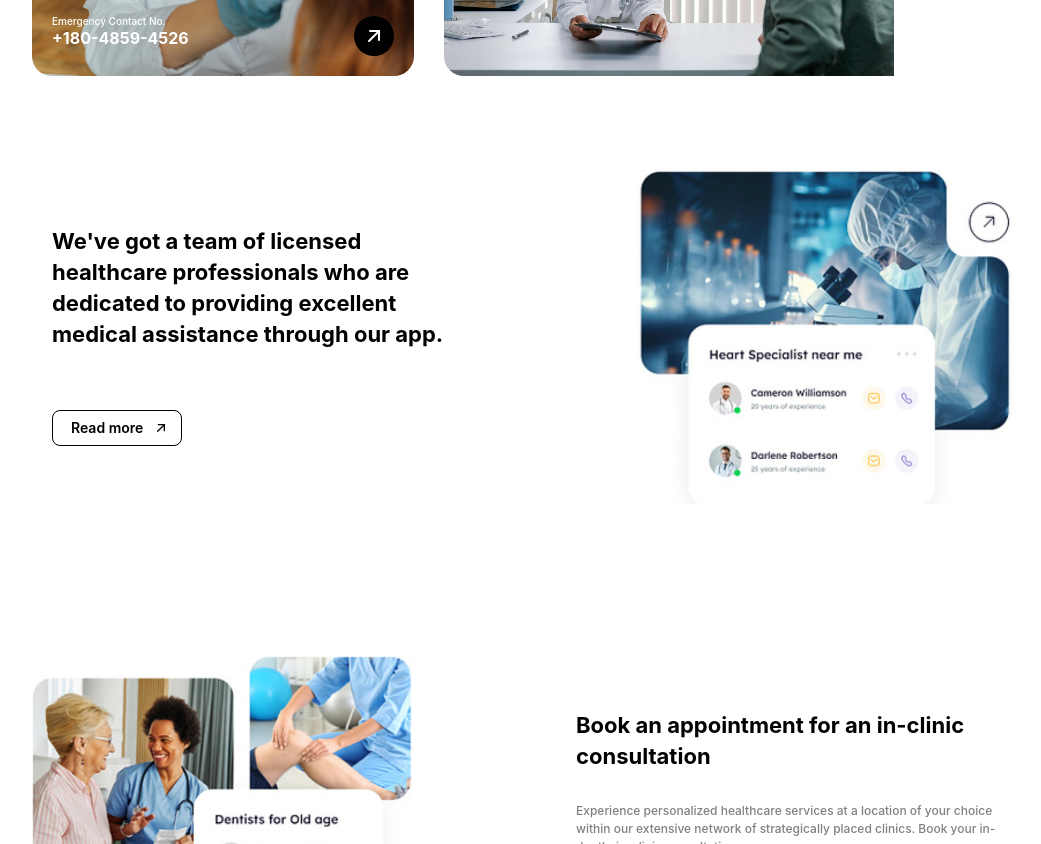
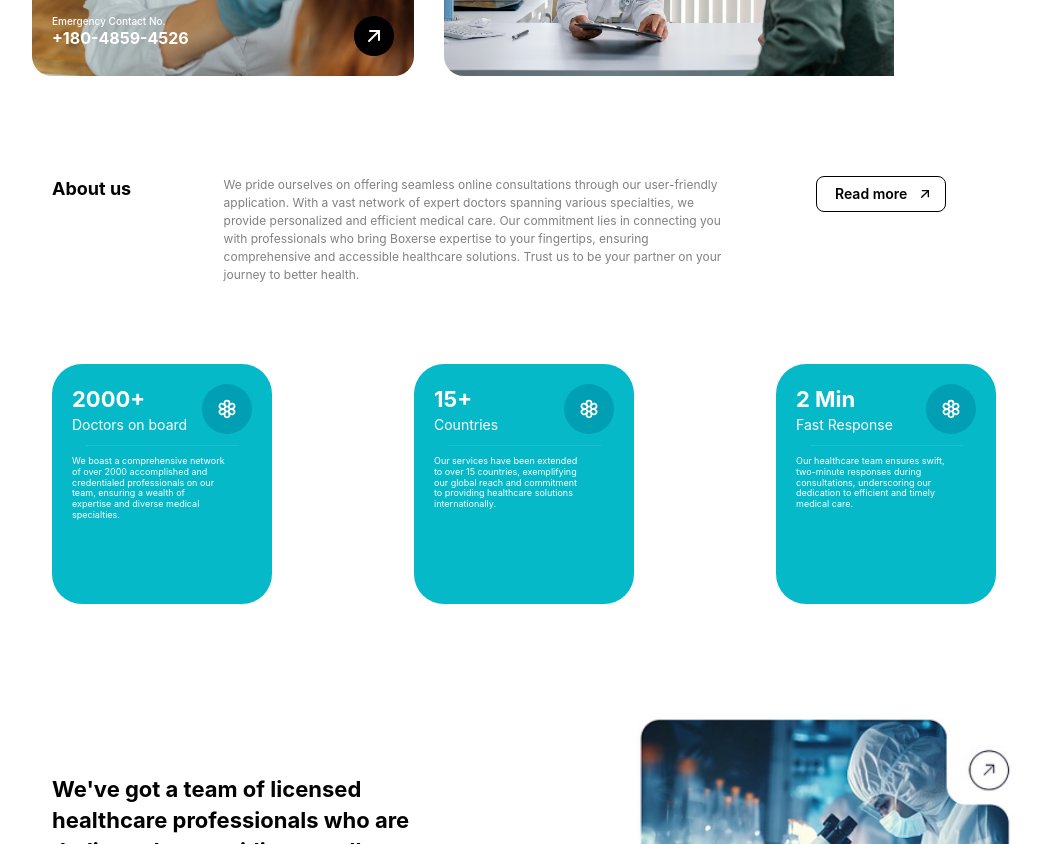
Before and after one commit to kshivam99/medicare-css, a React (Create React App) app: page / in a window 1280 px wide. Shown: the part 760-1604 px from the top of the page, without its empty margins (116-1157 px from the left). Built offline with nearby package versions, Linux system fonts and the light colour scheme.

Commit message:
feat: about us

```diff
--- /dev/null
+++ b/src/components/About/About.module.css
@@ -0,0 +1,50 @@
+.wrapper {
+  width: 100%;
+  padding: 20px;
+  margin-top: 40px;
+}
+
+.info {
+  width: 100%;
+  padding: 20px;
+}
+
+.card {
+  display: flex;
+  flex-direction: column;
+  align-items: center;
+  width: 220px;
+  height: 240px;
+  background-color: var(--mantine-color-teal-2);
+  border-radius: 30px;
+  padding: 20px;
+}
+
+.circle {
+  width: 50px;
+  height: 50px;
+  border-radius: 100%;
+  background-color: #009fb4;
+  display: flex;
+  align-items: center;
+  justify-content: center;
+}
+
+.separator {
+  width: 85%;
+  height: 0.5px;
+  margin: 10px 0;
+}
+
+.description {
+  width: 85%;
+  text-align: left;
+  margin-top: 10px;
+  color: #fff;
+  font-size: 12px;
+  font-weight: 200;
+}
+
+.top {
+  width: 100%;
+}
--- /dev/null
+++ b/src/components/About/About.tsx
@@ -0,0 +1,69 @@
+import React from "react";
+import { Flex, Title, Text, Button, Box, Divider } from "@mantine/core";
+import { IconArrowUpRight, IconFlower } from "@tabler/icons-react";
+import classes from "./About.module.css";
+import { info } from "../../data";
+
+function About() {
+  return (
+    <Flex direction={"column"} align="center" className={classes.wrapper}>
+      <Flex justify={"space-between"} className={classes.info}>
+        <Title order={4}>About us</Title>
+        <Flex w={500}>
+          <Text size={"12px"} c={"grey"} lh={1.5}>
+            We pride ourselves on offering seamless online consultations through
+            our user-friendly application. With a vast network of expert doctors
+            spanning various specialties, we provide personalized and efficient
+            medical care. Our commitment lies in connecting you with
+            professionals who bring Boxerse expertise to your fingertips,
+            ensuring comprehensive and accessible healthcare solutions. Trust us
+            to be your partner on your journey to better health.
+          </Text>
+        </Flex>
+
+        <Flex w={180}>
+          <Button
+            rightSection={<IconArrowUpRight size={"16px"} />}
+            variant={"outline"}
+            color={"black"}
+            radius="md"
+          >
+            Read more
+          </Button>
+        </Flex>
+      </Flex>
+      <Flex mt={40} align='center' p={20} justify={'space-between'} className={classes.top}>
+        {info.map((item, index) => (
+          <Box key={index} className={classes.card}>
+            <Flex justify={"space-between"} className={classes.top}>
+              <Flex direction={"column"}>
+                <Title c={"white"} order={3}>
+                  {item.title}
+                </Title>
+                <Text c={"white"} size="sm">
+                  {item.heading}
+                </Text>
+              </Flex>
+              <Box className={classes.circle}>
+                <IconFlower size='20px' color="white"/>
+              </Box>
+            </Flex>
+            <Divider color={"#1EBFCE"} className={classes.separator} />
+            <Flex className={classes.top}>
+              <Text
+                c={"white"}
+                size="9px"
+                lh={1.2}
+                className={classes.description}
+              >
+                {item.describe}
+              </Text>
+            </Flex>
+          </Box>
+        ))}
+      </Flex>
+    </Flex>
+  );
+}
+
+export default About;
--- a/src/data/index.ts
+++ b/src/data/index.ts
@@ -1,9 +1,7 @@
-
-
 export interface Hospital {
-    name: string;
-    location: string;
-    image: string;
+  name: string;
+  location: string;
+  image: string;
 }
 
 export const hospitals: Hospital[] = [
@@ -40,7 +38,8 @@ export const hospitals: Hospital[] = [
   {
     name: "Manipal Hospitals",
     location: "Bangalore",
-    image: 'https://avocure-uploads.s3.amazonaws.com/uploads/clinic/cover_pic_url/47/manipal-hospital-bangalore-1481708155-5851127b1ff31.jpg'
+    image:
+      "https://avocure-uploads.s3.amazonaws.com/uploads/clinic/cover_pic_url/47/manipal-hospital-bangalore-1481708155-5851127b1ff31.jpg",
   },
   {
     name: "LilaVati Hospitals",
@@ -50,32 +49,54 @@ export const hospitals: Hospital[] = [
   },
 ];
 
-
 export const doctors = [
   {
-    name: 'Dr. Wade W.',
-    domain: 'Cardiologist'
+    name: "Dr. Wade W.",
+    domain: "Cardiologist",
   },
   {
-    name: 'Dr. Litham A.',
-    domain: 'Paediatrician'
+    name: "Dr. Litham A.",
+    domain: "Paediatrician",
   },
   {
-    name: 'Dr. Robert F.',
-    domain: 'Nephrologist'
+    name: "Dr. Robert F.",
+    domain: "Nephrologist",
   },
   {
-    name: 'Dr. Krish W.',
-    domain: 'Neurologist'
-  }
-]
+    name: "Dr. Krish W.",
+    domain: "Neurologist",
+  },
+];
 
 export const sections = [
   {
-    heading: "We've got a team of licensed healthcare professionals who are dedicated to providing excellent medical assistance through our app."
+    heading:
+      "We've got a team of licensed healthcare professionals who are dedicated to providing excellent medical assistance through our app.",
   },
   {
     heading: "Book an appointment for an in-clinic consultation",
-    subHeading: "Experience personalized healthcare services at a location of your choice within our extensive network of strategically placed clinics. Book your in-depth, in-clinic consultation now."
-  }
-]
+    subHeading:
+      "Experience personalized healthcare services at a location of your choice within our extensive network of strategically placed clinics. Book your in-depth, in-clinic consultation now.",
+  },
+];
+
+export const info = [
+  {
+    title: "2000+",
+    heading: "Doctors on board",
+    describe:
+      "We boast a comprehensive network of over 2000 accomplished and credentialed professionals on our team, ensuring a wealth of expertise and diverse medical specialties.",
+  },
+  {
+    title: "15+",
+    heading: "Countries",
+    describe:
+      "Our services have been extended to over 15 countries, exemplifying our global reach and commitment to providing healthcare solutions internationally.",
+  },
+  {
+    title: "2 Min",
+    heading: "Fast Response",
+    describe:
+      "Our healthcare team ensures swift, two-minute responses during consultations, underscoring our dedication to efficient and timely medical care.",
+  },
+];
--- a/src/pages/Home.tsx
+++ b/src/pages/Home.tsx
@@ -6,11 +6,13 @@ import Section from "../components/Section/Section";
 import { sections } from "../data";
 import Section1 from "../assets/images/section1.png";
 import Section2 from "../assets/images/section2.png";
+import About from "../components/About/About";
 
 const Home: React.FC = () => {
   return (
     <Flex direction={"column"} align="center">
       <Hero />
+      <About />
       <Section left={true} heading={sections[0].heading}>
         <Image src={Section1} fit='contain'/>
       </Section>
```
Also changed, not shown: 1 other file (tests, documents, lock files or other folders).
